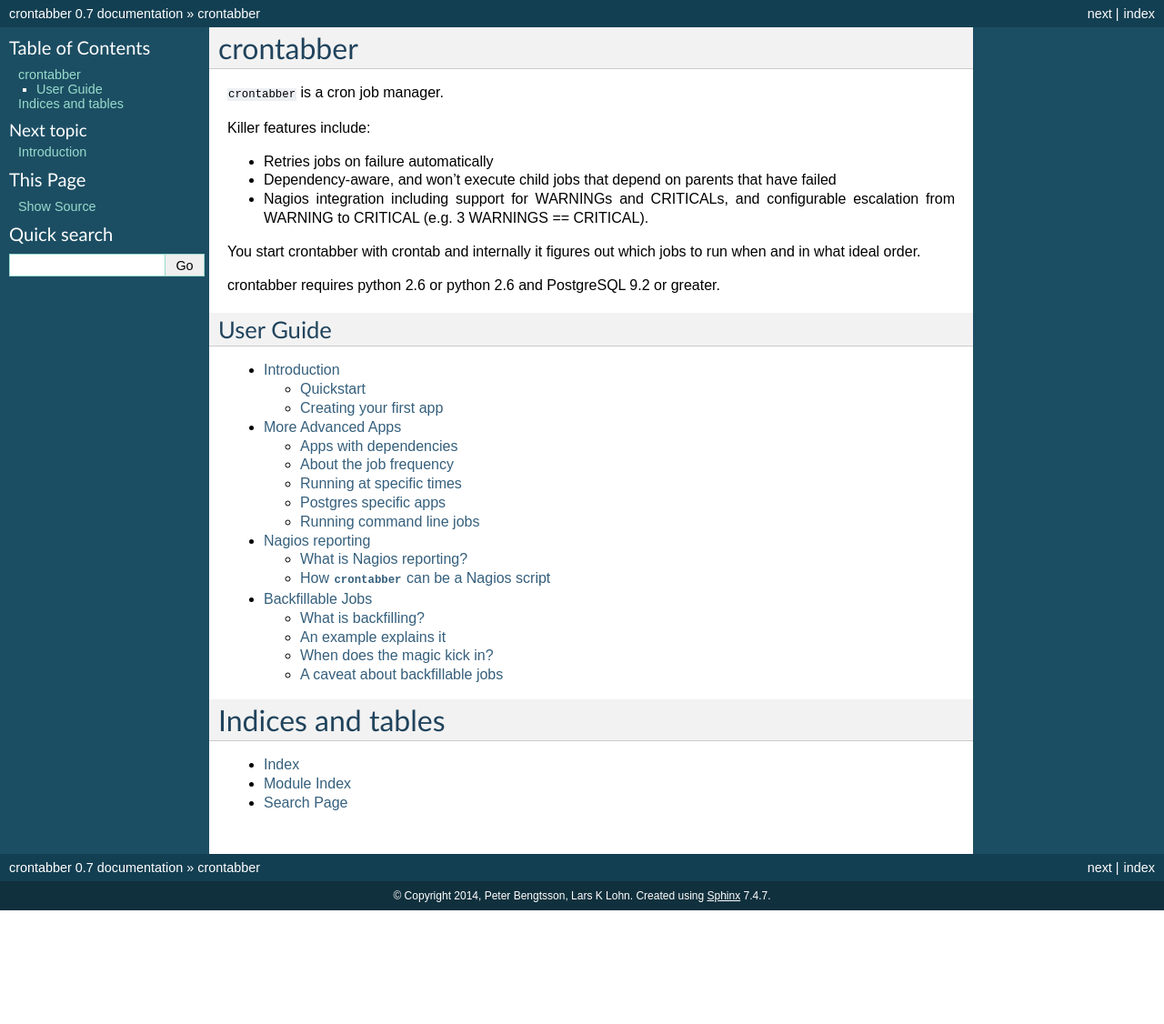
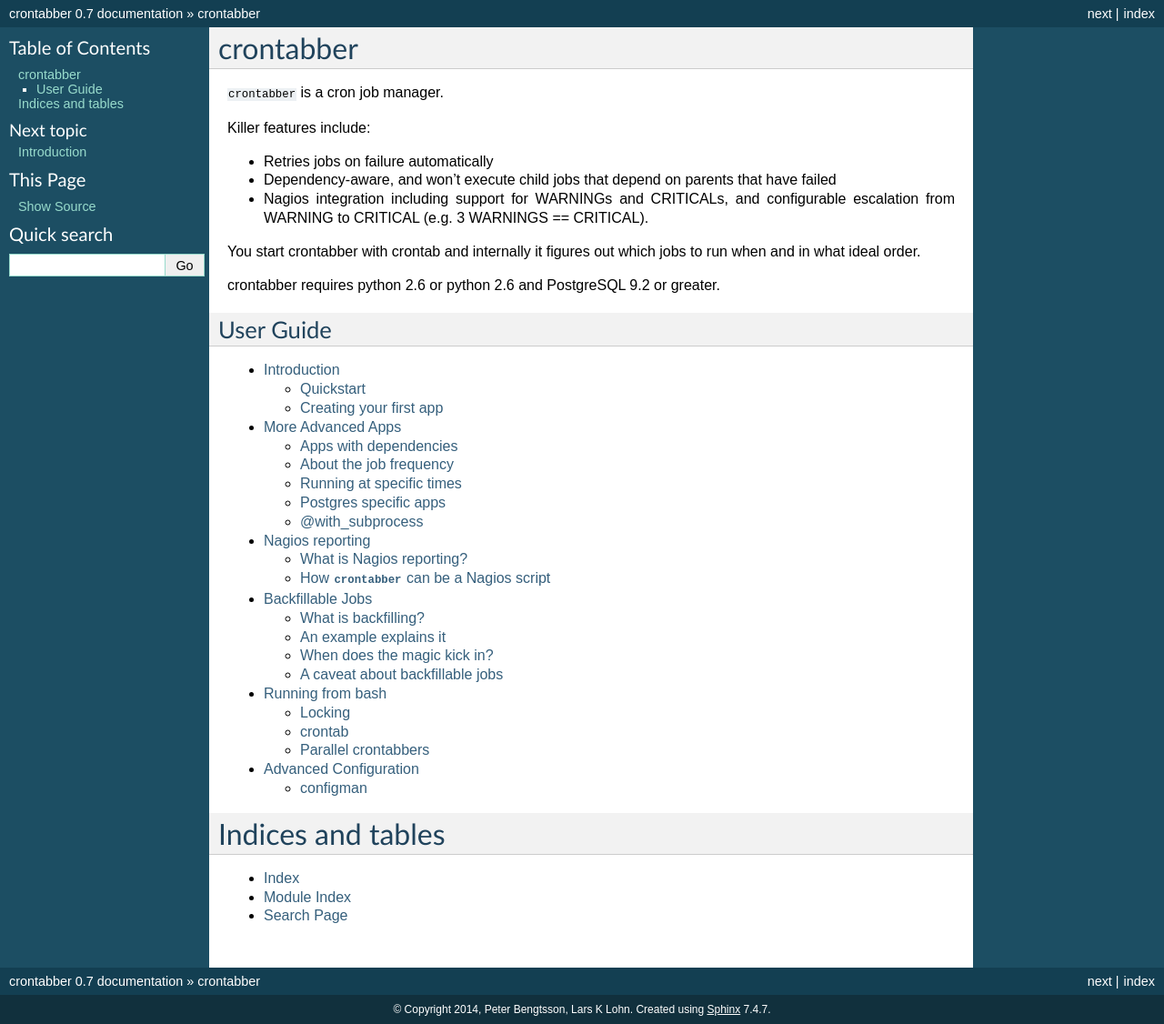
Before and after one commit to mozilla/crontabber, a Sphinx documentation site: the page built from docs/index.rst, in a window 1280 px wide. Shown: the whole page at 91% size. Built offline with Sphinx 7.4.7, drawn with Linux system fonts in a browser that asks for light colours; before the commit the page ends 1001 px from its top, so only the background shows below that; some of the changed lines change nothing that is shown.

Commit message:
chapter about 'running from bash'

```diff
--- a/docs/index.rst
+++ b/docs/index.rst
@@ -34,6 +34,8 @@
    user/moreadvancedapps
    user/nagios
    user/backfillablejobs
+   user/runningfrombash
+   user/advancedconfiguration
 
 
 Indices and tables
--- /dev/null
+++ b/docs/user/advancedconfiguration.rst
@@ -0,0 +1,8 @@
+Advanced Configuration
+======================
+
+
+configman
+---------
+
+Work in progress...
--- a/docs/user/moreadvancedapps.rst
+++ b/docs/user/moreadvancedapps.rst
@@ -212,8 +212,8 @@
 If the exception is raised, the insert will be rolled back.  If the exception
 is not raised and the 'run' function exits normally, the insert will be committed.
 
-Running command line jobs
--------------------------
+@with_subprocess
+----------------
 
 ``crontabber`` is all Python but some of the tasks might be something other
 than Python. For example, you might want to run ``rm /var/logs/oldjunk.log``
--- /dev/null
+++ b/docs/user/runningfrombash.rst
@@ -0,0 +1,109 @@
+Running from bash
+=================
+
+
+Locking
+-------
+
+.. note:: At the time of writing, ``crontabber`` **does not handle locking**.
+This might change in the future.
+
+Generally, locking is a standard bash task that is best described elsewhere.
+However, this chapter should hopefully get you going in the right direction.
+
+One example implementation of a lockfile is this:
+
+.. code-block:: bash
+
+    #!/bin/bash
+    lockdir=/tmp/crontabber.lock
+    if mkdir "$lockdir"
+    then
+        echo >&2 "successfully acquired lock"
+        PYTHONPATH=. crontabber --admin.conf=crontabber.ini
+
+        # Remove lockdir when the script finishes, or when it receives a signal
+        trap 'rm -rf "$lockdir"' 0    # remove directory when script finishes
+
+        # Optionally create temporary files in this directory, because
+        # they will be removed automatically:
+        tmpfile=$lockdir/filelist
+
+    else
+        echo >&2 "cannot acquire lock, giving up on $lockdir"
+        exit 0
+    fi
+
+This means that if you have a job that sometimes takes longer than how
+frequently your ``crontab`` runs, you won't run the risk of starting the
+same job more than once.
+
+
+crontab
+-------
+
+This is the heart of it all. Installing and setting up ``crontabber`` doesn't
+run anything until you actually start running it yourself and the best way
+to do that is with ``crontab``.
+
+Before you set up your ``crontab`` it's recommended that you wrap this in a
+shell script that takes care of paths and options and stuff. That means you
+can keep your ``crontab`` clean and simple. Something like this should good
+enough:
+
+.. code-block:: bash
+
+    */5 * * * * myuser /path/to/crontabber_wrapper.sh
+
+And then you can put the actual execution in that one script. For example,
+suppose you need a Python ``virtualenv``. Like this for example:
+
+.. code-block:: bash
+
+    #!/bin/bash
+    source /home/users/django/venv/bin/active
+    HOMEDIR=/home/users/django
+
+    PYTHONPATH="$HOMEDIR/jobs" crontabber --admin.conf="$HOMEDIR/crontabber.ini"
+
+There are many more things you can do and set up. The point is that you
+basically do what you were able to do on the command line and freeze that into
+one script that can be executed from anywhere.
+
+You will probably also want to combine this with the section on Locking above.
+
+
+Parallel crontabbers
+--------------------
+
+Suppose you have some jobs that take a reeeeeaaallly long time. Equally,
+you might have
+some jobs that are quick and needs to run often too. Because ``crontabber``
+is single threaded running your jobs will block other jobs. This is a good
+thing because it asserts that dependent jobs don't start until their
+"parents" have finished successfully.
+
+To prevent completely independent jobs from waiting for each other, you can run
+multiple parallel instances of ``crontabber``. This means that you will need
+to have two lines (or more) in ``crontab``. Here's an example:
+
+.. code-block:: bash
+
+    */5 * * * * myuser /path/to/crontabber_wrapper.sh A
+    */5 * * * * myuser /path/to/crontabber_wrapper.sh B
+
+And in your wrapper script you take that first parameter like this for example:
+
+.. code-block:: bash
+
+    PYTHONPATH="$HOMEDIR/jobs" crontabber \
+      --admin.conf="$HOMEDIR/crontabber.$1.ini"
+
+That means you need two config files:
+
+* ``crontabber.A.ini``
+* ``crontabber.B.ini``
+
+You might think that means you have to duplicate things across two different
+files. Thankfully that's not the case. See
+:doc:`Advanced Configuration </user/advancedconfiguration>`.
```
